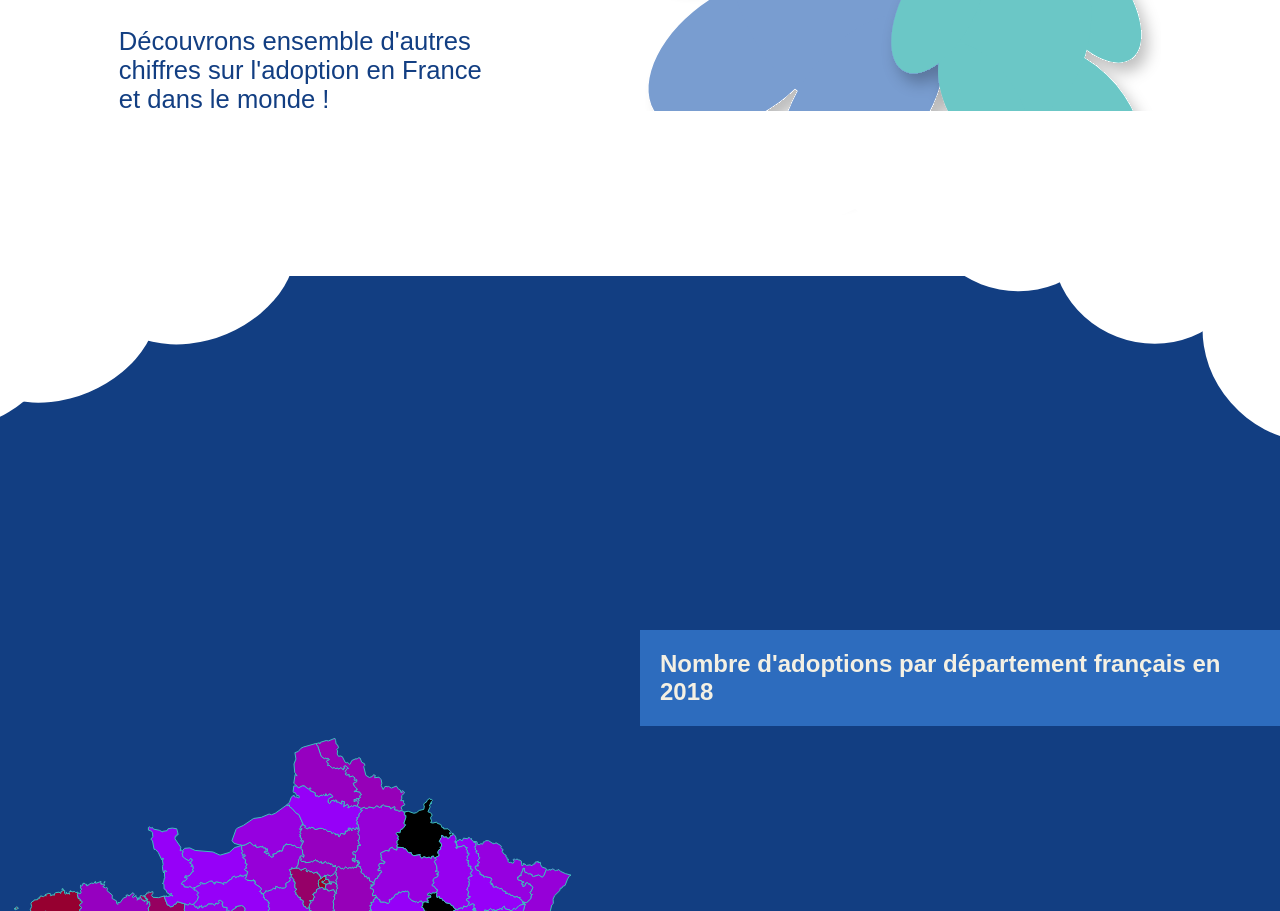
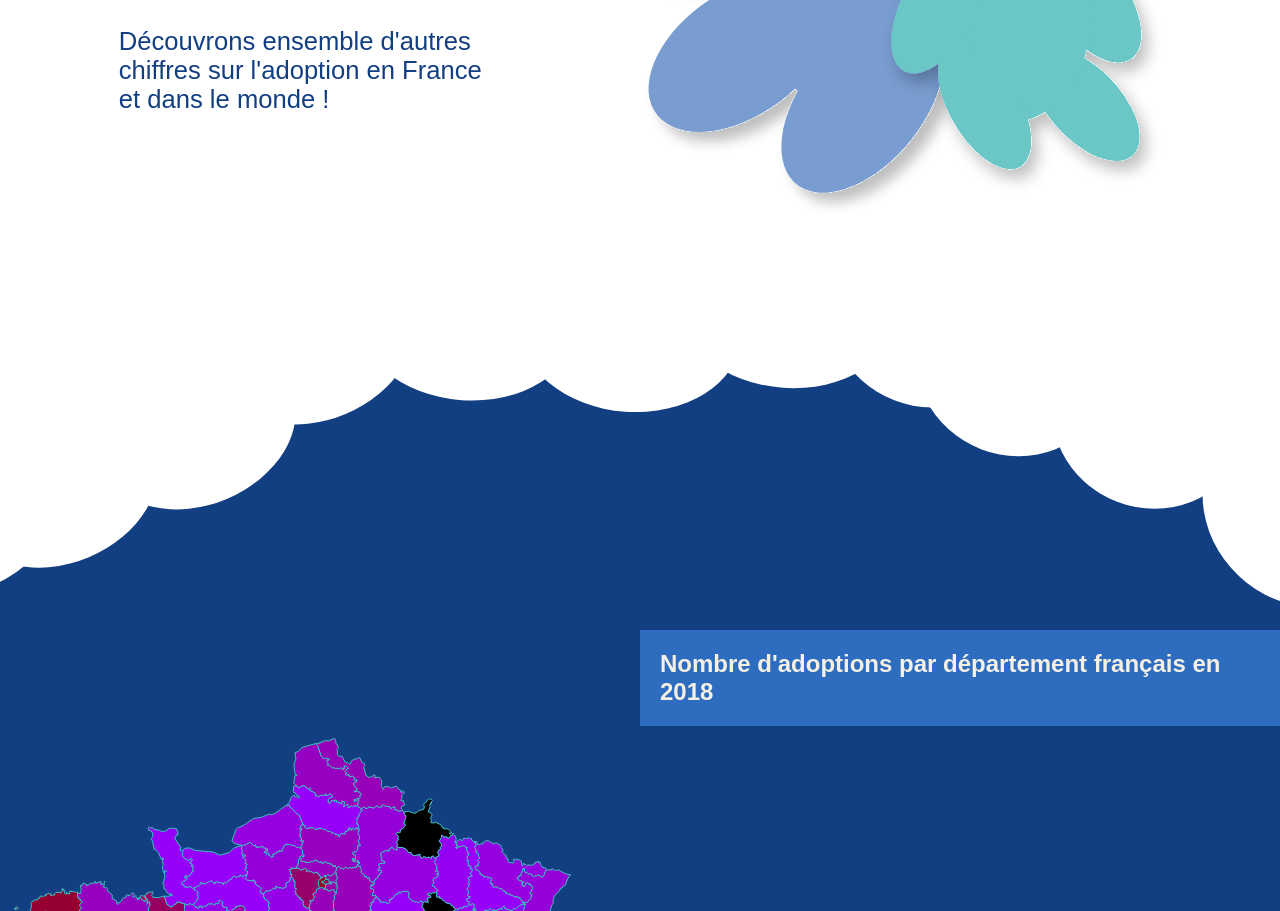
Before and after one commit to Grd-gael/Datadopt, a plain HTML site: page index.html in a window 1280 px wide. Shown: the part 1292-2203 px from the top of the page. Drawn offline with nearby package versions, Linux system fonts and the light colour scheme; a web font is replaced by a local one.

Commit message:
fix image

```diff
--- a/style.css
+++ b/style.css
@@ -335,9 +335,8 @@ span.section1-year{
 }
 
 svg.transition-nuage{
-    width: 100%;
-    position: relative;
-    bottom: 165px;
+    width: 100vw;
+
 }
 
 
```
